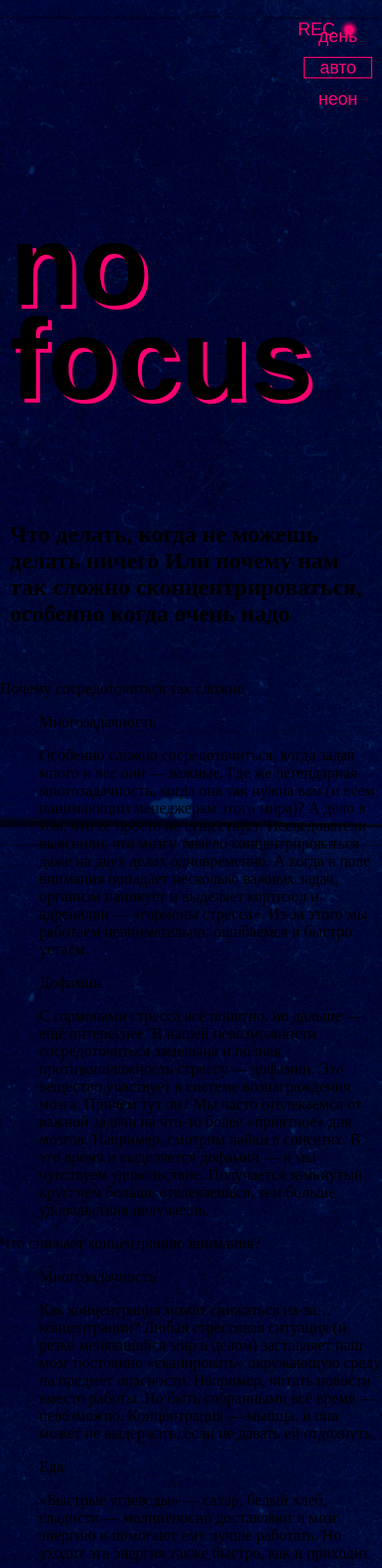
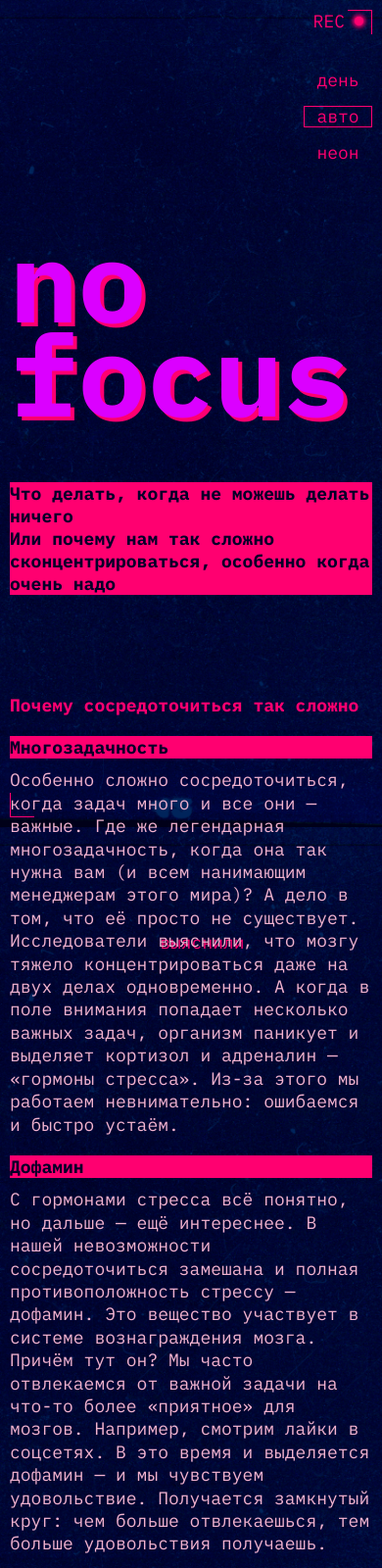
Before and after one commit to PavelBespakhotnyy/slozhno-sosredotochitsya-fd, a plain HTML site: page index.html in a window 390 px wide. Shown: the top 1600 px of the page at 98% size. Drawn offline with Linux system fonts and the light colour scheme.

Commit message:
Dark Side mobile resolution completed

```diff
--- a/index.html
+++ b/index.html
@@ -9,6 +9,8 @@
     <link rel="stylesheet" href="./styles/style.css">
     <link rel="stylesheet" href="./styles/dark.css">
     <link rel="stylesheet" href="./styles/light.css">
+    <link rel="stylesheet" href="./styles/globals.css">
+    <link rel="stylesheet" href="./fonts/fonts.css">
     <title>Сложно сосредоточиться</title>
     <script src="./scripts/script.js"></script>
   </head>
@@ -41,18 +43,18 @@
           </li>
         </ul>
       </nav>
-      <h1 class="text text-shadow headline">no focus</h1>
-      <h2 class="text text-bold">Что делать, когда не можешь делать ничего
-        Или почему нам так сложно сконцентрироваться, особенно когда очень надо</h2>
+      <h1 class="headline-hero">no focus</h1>
+      <p class="text text-bold headline-hero-description">Что делать, когда не можешь делать ничего<br>
+        Или почему нам так сложно сконцентрироваться, особенно когда очень надо</p>
     </header>
 
     <main>
       <article class="arcticle">
-        <p class="text article-description">Почему сосредоточиться так сложно</p>
+        <p class="text text-bold article-description">Почему сосредоточиться так сложно</p>
         <ul class="sections">
           <li>
             <p class="text text-bold card-description">Многозадачность</p>
-            <p class="text card-text">Особенно сложно сосредоточиться, когда задач много и все они — важные. Где же легендарная многозадачность, когда она так нужна вам (и всем нанимающим менеджерам этого мира)? А дело в том, что её просто не существует. Исследователи выяснили, что мозгу тяжело концентрироваться даже на двух делах одновременно. А когда в поле внимания попадает несколько важных задач, организм паникует и выделяет кортизол и адреналин — «гормоны стресса». Из-за этого мы работаем невнимательно: ошибаемся и быстро устаём.</p>
+            <p class="text card-text">Особенно сложно сосредоточиться, когда задач много и все они — важные. Где же легендарная многозадачность, когда она так нужна вам (и всем нанимающим менеджерам этого мира)? А дело в том, что её просто не существует. Исследователи <a href="" class="text link">выяснили</a>, что мозгу тяжело концентрироваться даже на двух делах одновременно. А когда в поле внимания попадает несколько важных задач, организм паникует и выделяет кортизол и адреналин — «гормоны стресса». Из-за этого мы работаем невнимательно: ошибаемся и быстро устаём.</p>
           </li>
           <li>
             <p class="text text-bold card-description">Дофамин</p>
@@ -62,14 +64,14 @@
       </article>
 
       <article class="arcticle">
-        <p class="text article-description">Что снижает концентрацию внимания?</p>
+        <p class="text text-bold article-description">Что снижает концентрацию внимания?</p>
         <ul class="sections">
           <li>
             <p class="text text-bold card-description">Многозадачность</p>
             <p class="text card-text">Как концентрация может снижаться из-за… концентрации? Любая стрессовая ситуация (и резко меняющийся мир в целом) заставляет наш мозг постоянно «сканировать» окружающую среду на предмет опасности. Например, читать новости вместо работы. Но быть собранными всё время — невозможно. Концентрация — мышца, и она может не выдержать, если не давать ей отдохнуть.</p>
           </li>
           <li>
-            <p class="text text-bold">Еда</p>
+            <p class="text text-bold card-description">Еда</p>
             <p class="text card-text">«Быстрые углеводы» — сахар, белый хлеб, сладости — молниеносно доставляют в мозг энергию и помогают ему лучше работать. Но уходит эта энергия также быстро, как и приходит. А мы в результате попадаем на «углеводные качели»: как только действие «быстрых углеводов» заканчивается, мы чувствуем усталость и сонливость. И хотим ещё больше быстрых углеводов.</p>
           </li>
           <li>
@@ -80,7 +82,7 @@
       </article>
 
       <article class="arcticle">
-        <p class="text article-description">Как концентрироваться лучше, чем золотая рыбка (то есть дольше трёх секунд)</p>
+        <p class="text text-bold article-description">Как концентрироваться лучше, чем золотая рыбка (то есть дольше трёх секунд)</p>
         <ul class="sections">
           <p class="text text-bold card-description">5 простых (на самом деле не очень) советов</p>
           <li>
@@ -93,7 +95,7 @@
           </li>
           <li>
             <p class="text card-description">Прогуляйтесь</p>
-            <p class="text card-text">Или даже пробегитесь. Лучше найти парк или лес: один эксперимент <span class="text link">показал</span>, что созерцание природы повышает концентрацию, в то время как после просмотра городских пейзажей она наоборот понижается. Можно совместить прогулку с физическими упражнениями или бегом — так в мозг поступит ещё больше кислорода и он будет лучше работать. Но и простая двадцатиминутная прогулка — тоже отличный вариант.</p>
+            <p class="text card-text">Или даже пробегитесь. Лучше найти парк или лес: один эксперимент <a href="https://www.sciencedirect.com/science/article/abs/pii/S0272494415000328" class="text link">показал</a>, что созерцание природы повышает концентрацию, в то время как после просмотра городских пейзажей она наоборот понижается. Можно совместить прогулку с физическими упражнениями или бегом — так в мозг поступит ещё больше кислорода и он будет лучше работать. Но и простая двадцатиминутная прогулка — тоже отличный вариант.</p>
           </li>
           <li>
             <p class="text card-description">Хорошо ешьте</p>
@@ -109,17 +111,17 @@
       <div class="pictures">
         <p class="text text-bold card-description">А можно в картинках?</p>
         <div class="pictures-list">
-          <img src="/images/sunset.png" alt="Закат на фоне гор" loading="lazy">
-          <img src="/images/ice-cream.png" alt="Милое мороженое" loading="lazy">
-          <img src="images/tape.png" alt="Кассета" loading="lazy">
-          <img src="/images/books.png" alt="Стопка книг" loading="lazy">
-          <img src="/images/street.png" alt="Улица" loading="lazy">
+          <img class="picture" src="/images/sunset.png" alt="Закат на фоне гор" loading="lazy">
+          <img class="picture" src="/images/ice-cream.png" alt="Милое мороженое" loading="lazy">
+          <img class="picture" src="images/tape.png" alt="Кассета" loading="lazy">
+          <img class="picture" src="/images/books.png" alt="Стопка книг" loading="lazy">
+          <img class="picture" src="/images/street.png" alt="Улица" loading="lazy">
         </div>
       </div>
     </main>
 
-    <footer class="footer">
-      <p class="text text-shadow">focus</p>
+    <footer class="footer decorated-zone">
+      <p class="headline-hero">focus</p>
     </footer>
   </body>
 </html>
--- a/styles/dark.css
+++ b/styles/dark.css
@@ -5,7 +5,10 @@
 */
 
 :root.theme-dark {
+  --text-color: #F1B2CE;
   --background-color: #000028;
+  --headline-text-color: #DB00FF;
+  --headline-shadow-color: #FF0070;
     /* сохраните этот селектор в приведённом виде.
     Так стили написанные ниже будут иметь больший вес,
     чем стили в медиазапросе предпочтений пользователя
--- a/styles/light.css
+++ b/styles/light.css
@@ -5,12 +5,16 @@
 */
 
 :root.theme-light {
-  --accent-color: #ff8dcb;
+  --text-color: #353430;
+  --accent-color: #FFC2E6;
   --background-color: #FFF1F7;
+  --headline-text-color: #FF8DCB;
+  --headline-shadow-color: #FFC2E6;
     /* сохраните этот селектор в приведённом виде.
     Так стили написанные ниже будут иметь больший вес,
     чем стили в медиазапросе предпочтений пользователя
   */
+
 
   .page {
     background-image: url(../images/cover-image-light.png);
@@ -21,3 +25,7 @@
 .theme-light .page {
   /* Вам также нужно будет написать ряд подобных селекторов */
 }
+
+.theme-light .rec {
+  display: none;
+}
--- a/styles/style.css
+++ b/styles/style.css
@@ -2,12 +2,6 @@
 ul {
   list-style-type: none;
 }
-
-
-img {
-  width: 100px;
-}
-
 
 .page {
   background-image: url(../images/cover-image-dark.png);
@@ -16,24 +10,57 @@ img {
   background-position: center;
   background-size: cover;
   background-attachment: fixed;
-  margin: 0px;
+  padding: 0 var(--padding-main-page);  /* ПОменять в разрешениях */
   /* сохраните в разметке и стилях класс page у тега body. Он удобен, чтобы составлять селекторы для разных цветовых тем. */
 }
 
+.text {
+  font-family: var(--font-family);
+  font-weight: var(--text-normal);
+}
+
+.text-bold {
+  font-family: var(--font-family);
+  font-weight: var(--text-bold);
+}
+
+/* Header */
+
 .header {
-  position: relative;
   display: grid;
+  grid-template-rows: 1fr min-content 1fr;
   min-height: 668px;
-  grid-template-rows: repeat(3, min-inline-size);
-  margin: 10px;
+  margin: 0 0 40px 0;
+  align-items: center;
+}
+
+.decorated-zone::before {
+  content: "";
+  position: absolute;
+  inset: 10px 10px auto auto;
+  width: 25px;
+  height: 25px;
+  border-right: 1px solid var(--accent-color);
+  border-top: 1px solid var(--accent-color);
+}
+
+.decorated-zone::after {
+  content: "";
+  position: absolute;
+  inset: auto auto 10px 10px;
+  width: 25px;
+  height: 25px;
+  border-left: 1px solid var(--accent-color);
+  border-bottom: 1px solid var(--accent-color);
 }
 
 .header__theme-menu-list {
   display: flex;
   flex-direction: column;
-  gap: 10px;
+  gap: 14px;
   align-items: flex-end;
   text-align: center;
+  line-height: 23px;
 }
 
 .header__theme-menu-button {
@@ -48,7 +75,6 @@ img {
   font-size: 18px;
   line-height: 18px;
   text-align: center;
-
 }
 
 .header__theme-menu-button:hover {
@@ -92,12 +118,110 @@ img {
   box-shadow: 0 0 4px 2px var(--accent-color);
 }
 
-.headline {
+.headline-hero {
+  color: var(--headline-text-color);
+  font-weight: var(--text-bold);
   font-size: var(--headline-font-size);
   font-family: var(--font-family);
+  line-height: 96px;
+  text-shadow: 4px 4px 0 var(--headline-shadow-color);
+}
+
+.headline-hero-description {
+  color: #000028;
+  background-color: var(--accent-color);
+  height: 100%;
+  font-size: 18px;
   font-weight: 700;
-  line-height: 95.7px;
-  text-align: left;
-  text-decoration-skip-ink: none;
-  text-shadow: 4px 4px 0 var(--accent-color);
+  font-family: var(--font-family);
+  height: min-content;
 }
+
+/* Main */
+
+.sections {
+  margin: 0 0 var(--article-ul-margin) 0; /* ПОменять в разрешениях */
+}
+
+.article-description {
+  display: block;
+  font-size: 18px;
+  color: var(--accent-color);
+  margin: 20px 0 0 0;
+}
+
+.card-description {
+  font-size: 18px;
+  line-height: 23.4px;
+  color: var(--text-headline-color);
+  background-color: var(--accent-color);
+  margin: 20px 0 0 0;
+}
+
+
+.card-text {
+  font-size: 18px;
+  line-height: 23.4px;
+  color: var(--text-color);
+  margin: 10px 0 0 0;
+}
+
+.link {
+  text-shadow: 2px 2px 0 var(--headline-shadow-color);
+  text-decoration: none;
+}
+
+.link:hover {
+  border-block-end: 1px solid var(--accent-color);
+}
+
+.link:focus {
+  outline: none;
+}
+
+.link:focus-visible {
+  border: 1px solid var(--text-color);
+}
+
+/* Pictures */
+
+.picture {
+  width: 100%;
+  object-fit: cover;
+  margin-top: 7px;
+}
+
+/* Footer */
+
+.footer {
+  display: flex;
+  height: 667px;
+  margin: var(--footer-margin) 0 0 0; /* Поменять в разрешении */
+  align-items: center;
+  justify-content: center;
+}
+
+.footer.decorated-zone {
+  position: relative;
+}
+
+.footer.decorated-zone::before {
+  content: "";
+  position: absolute;
+  inset: 10px 0 auto auto;
+  top: 10px;
+  width: 25px;
+  height: 25px;
+  border-right: 1px solid var(--accent-color);
+  border-top: 1px solid var(--accent-color);
+}
+
+.footer.decorated-zone::after {
+  content: "";
+  position: absolute;
+  inset: auto auto 10px 0;
+  width: 25px;
+  height: 25px;
+  border-left: 1px solid var(--accent-color);
+  border-bottom: 1px solid var(--accent-color);
+}
--- a/styles/variables.css
+++ b/styles/variables.css
@@ -3,9 +3,19 @@
   и их переопределение под различные устройства
 */
 :root {
+  --text-color: #F1B2CE;
+  --text-headline-color: #000028;
   --accent-color: #FF0070;
-  --font-family: IBM Plex mono, sans-serif;
+  --font-family: "IBM Plex mono", sans-serif, monospace;
   --text-normal: 400;
+  --text-bold: 700;
   --background-color: #000028;
   --headline-font-size: clamp(7.25rem, 7.0115rem + 1.0178vw, 7.5rem);
+  --headline-text-color: #DB00FF;
+  --headline-shadow-color: #FF0070;
+
+
+  --padding-main-page: 10px;
+  --article-ul-margin: 50px;
+  --footer-margin: 40px;
 }
```
